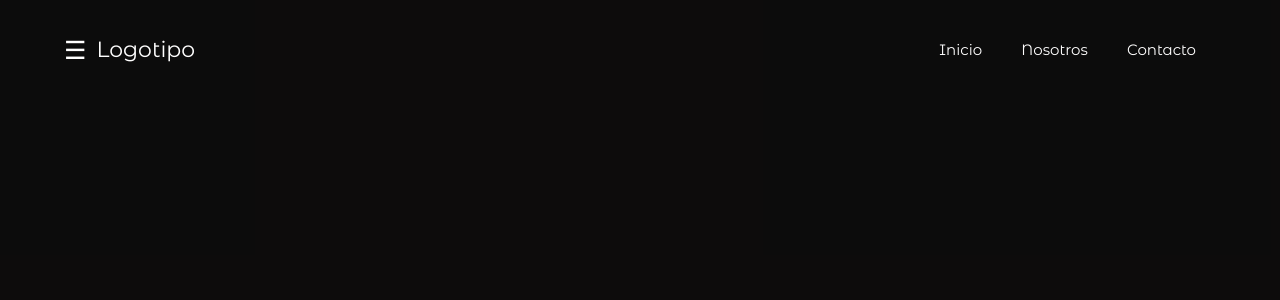
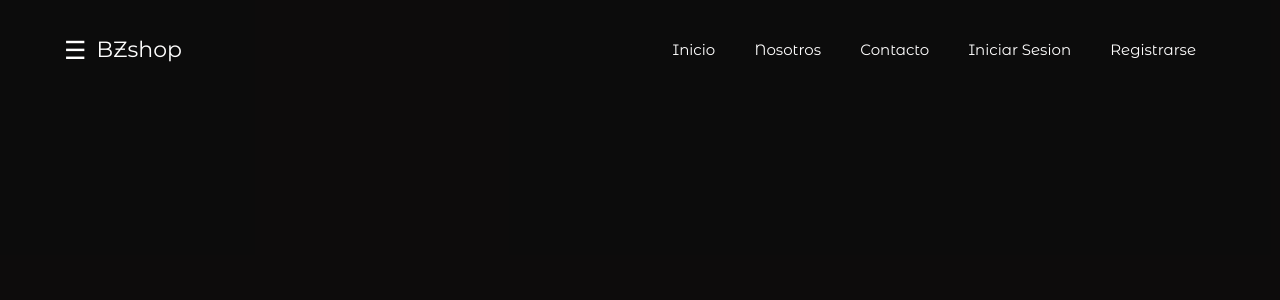
Before and after one commit to quetzal127diego/BZshop, a PHP site: page /nav.html in a window 1280 px wide. Shown: the top 300 px of the page. Run offline with PHP 8.4, Linux system fonts and the light colour scheme.

Commit message:
cambios de clases por compatibilidad

```diff
--- a/nav.css
+++ b/nav.css
@@ -25,16 +25,16 @@
 		position: fixed;
 		top: 0;left: 0;
 	}
-	.container{
+	.contenedor{
 		width: 90%;
 		max-width: 1200px;
 		margin: auto;
 	}
-	.container .btn-menu, .logo{
+	.contenedor .btn-menu, .logo{
 		float: left;
 		line-height:100px;
 	}
-	.container .btn-menu label{
+	.contenedor .btn-menu label{
 		color: #fff;
 		font-size: 25px;
 		cursor: pointer;
@@ -45,11 +45,11 @@
 		font-size: 22px;
 		margin-left: 10px;
 	}
-	.container .menu{
+	.contenedor .menu{
 		float: right;
 		line-height: 100px;
 	}
-	.container .menu a{
+	.contenedor .menu a{
 		display: inline-block;
 		padding: 15px;
 		line-height: normal;
@@ -60,7 +60,7 @@
 		font-size: 15px;
 		margin-right: 5px;
 	}
-	.container .menu a:hover{
+	.contenedor .menu a:hover{
 		border-bottom: 2px solid #c7c7c7;
 		padding-bottom: 5px;
 	}
@@ -70,7 +70,7 @@
 	#btn-menu{
 		display: none;
 	}
-	.container-menu{
+	.contenedor-menu{
 		position: absolute;
 		background: rgba(0,0,0,0.5);
 		width: 100%;
@@ -80,7 +80,7 @@
 		opacity: 0;
 		visibility: hidden;
 	}
-	#btn-menu:checked ~ .container-menu{
+	#btn-menu:checked ~ .contenedor-menu{
 		opacity: 1;
 		visibility: visible;
 	}
@@ -93,7 +93,7 @@
 		transition: all 500ms ease;
 		transform: translateX(-100%);
 	}
-	#btn-menu:checked ~ .container-menu .cont-menu{
+	#btn-menu:checked ~ .contenedor-menu .cont-menu{
 		transform: translateX(0%);
 	}
 	.cont-menu nav{
--- a/nav.html
+++ b/nav.html
@@ -2,29 +2,31 @@
 <html lang="es">
 <head>
 	<meta charset="UTF-8">
-	<title>Menù Lateral con Css</title>
+	<title>nav</title>
 	<link rel="stylesheet" href="nav.css">
 </head>
 <body>
 	<header class="header">
-		<div class="container">
+		<div class="contenedor">
 		<div class="btn-menu">
 			<label for="btn-menu">☰</label>
 		</div>
 			<div class="logo">
-				<h1>Logotipo</h1>
+				<h1>BZshop</h1>
 			</div>
 			<nav class="menu">
 				<a href="#">Inicio</a>
 				<a href="#">Nosotros</a>
 				<a href="#">Contacto</a>
+				<a href="#">Iniciar Sesion</a>
+				<a href="#">Registrarse</a>
 			</nav>
 		</div>
 	</header>
 	<div class="capa"></div>
 <!--	--------------->
 <input type="checkbox" id="btn-menu">
-<div class="container-menu">
+<div class="contenedor-menu">
 	<div class="cont-menu">
 		<nav>
             <h3>Categorias</h3>
```
